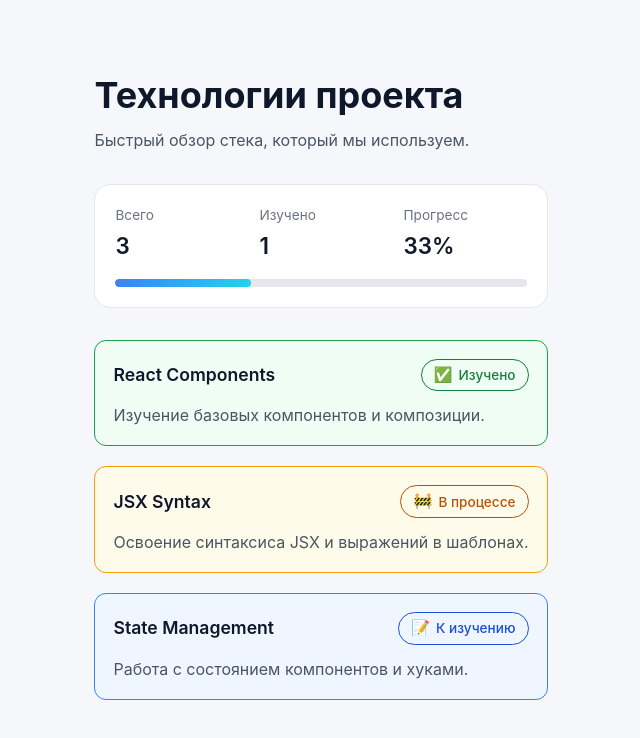
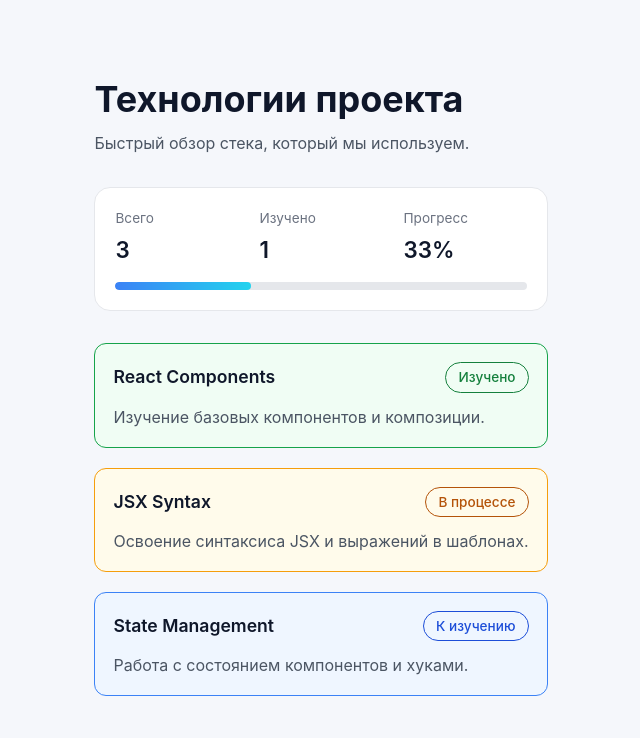
Before and after one commit to naabdykalykov/frontend-and-backend-practice, a React (Vite) app: page / in a window 1280 px wide. Shown: the top 738 px of the page, without its empty margins (319-959 px from the left). Built offline with nearby package versions, Linux system fonts and the light colour scheme.

Commit message:
update step 3

```diff
--- a/src/components/TechnologyCard/TechnologyCard.css
+++ b/src/components/TechnologyCard/TechnologyCard.css
@@ -25,16 +25,11 @@
 .technology-card__status {
   display: inline-flex;
   align-items: center;
-  gap: 6px;
   padding: 4px 12px;
   border-radius: 999px;
   font-size: 0.85rem;
   font-weight: 500;
   border: 1px solid currentColor;
-}
-
-.technology-card__status-icon {
-  font-size: 0.95rem;
 }
 
 .technology-card__description {
--- a/src/components/TechnologyCard/TechnologyCard.jsx
+++ b/src/components/TechnologyCard/TechnologyCard.jsx
@@ -3,17 +3,14 @@ import './TechnologyCard.css'
 const STATUS_PRESETS = {
   completed: {
     label: 'Изучено',
-    icon: '✅',
     modifier: 'completed',
   },
   'in-progress': {
     label: 'В процессе',
-    icon: '🚧',
     modifier: 'in-progress',
   },
   'not-started': {
     label: 'К изучению',
-    icon: '📝',
     modifier: 'not-started',
   },
 }
@@ -25,12 +22,7 @@ function TechnologyCard({ title, description, status = 'not-started' }) {
     <article className={`technology-card technology-card--${config.modifier}`}>
       <header className="technology-card__header">
         <h3 className="technology-card__title">{title}</h3>
-        <span className="technology-card__status">
-          <span className="technology-card__status-icon" aria-hidden="true">
-            {config.icon}
-          </span>
-          <span>{config.label}</span>
-        </span>
+        <span className="technology-card__status">{config.label}</span>
       </header>
       {description && <p className="technology-card__description">{description}</p>}
     </article>
```
